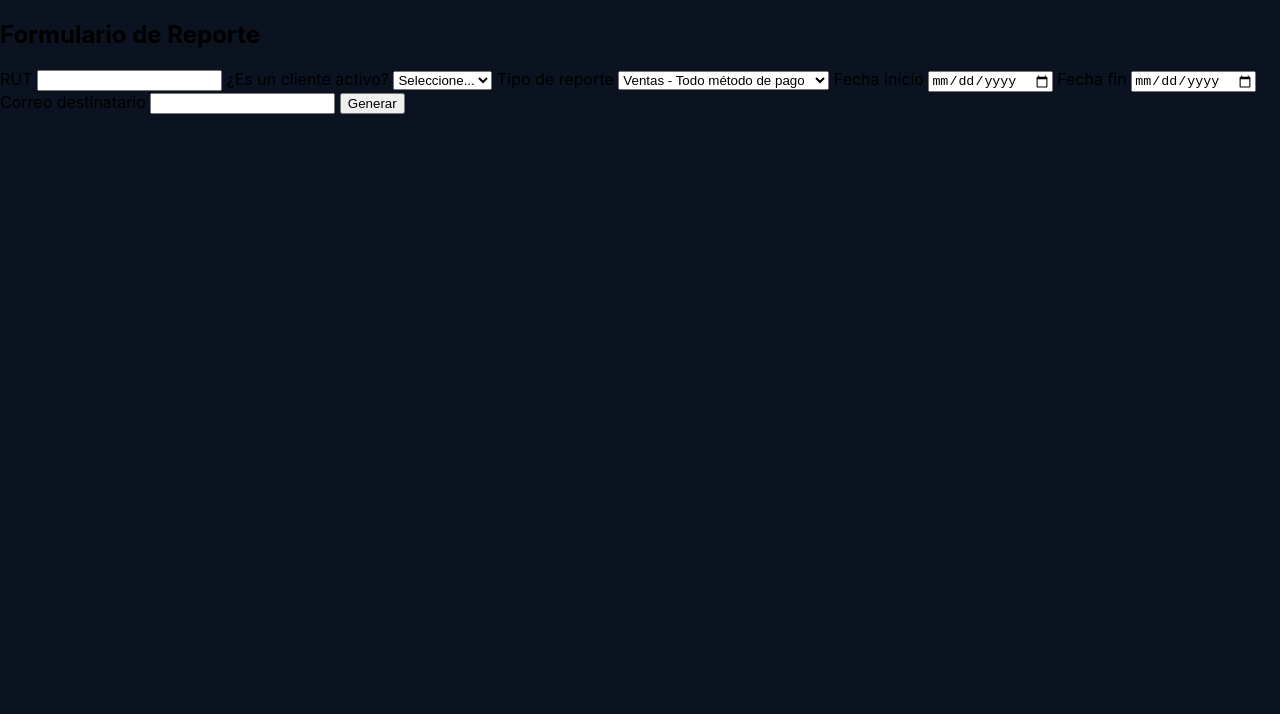
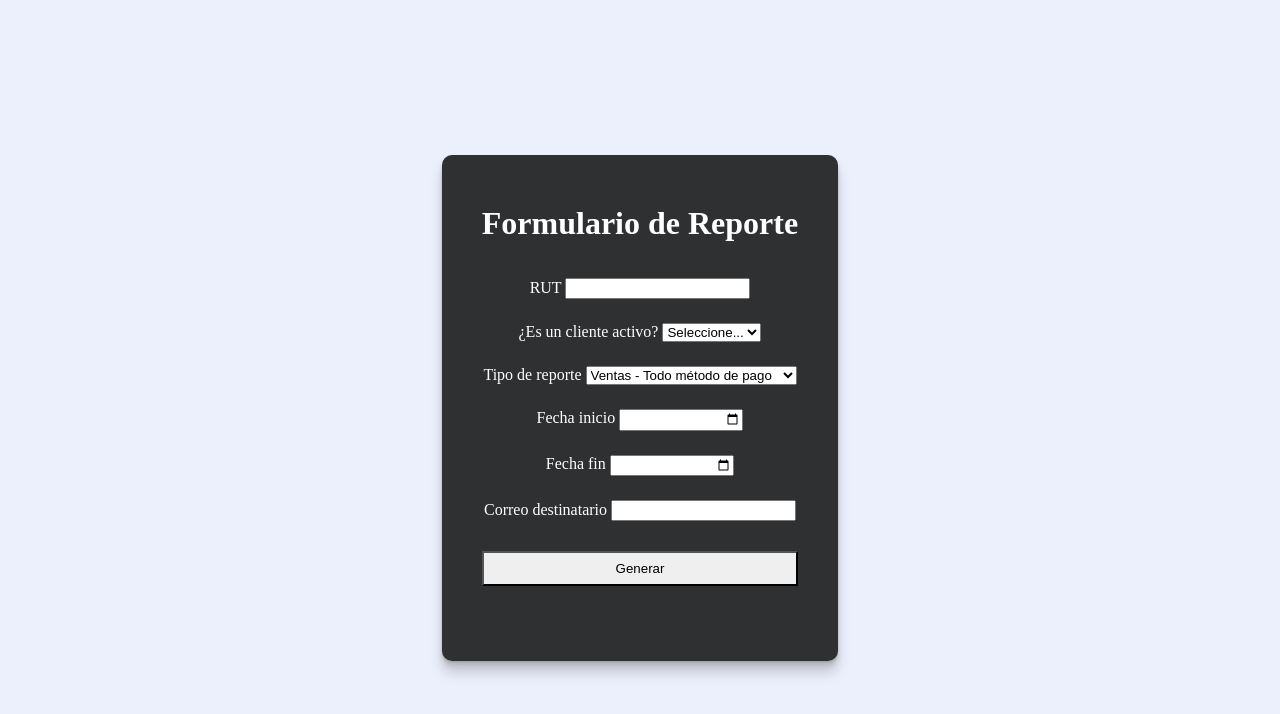
Before and after one commit to enricogrez-eng/reportform, a plain HTML site: page index.html in a window 1280 px wide. Drawn offline with Linux system fonts and the light colour scheme.

Commit message:
update to styles and index

```diff
--- a/index.html
+++ b/index.html
@@ -5,41 +5,40 @@
   <title>Generar Reporte</title>
   <link rel="stylesheet" href="styles.css" />
 </head>
-<body class="flex flex-col items-center justify-center h-screen dark bg-gray-900">
-  <div class="w-full max-w-md bg-gray-800 rounded-lg shadow-md p-6">
-    <h2 class="text-2xl font-bold text-gray-200 mb-4">Formulario de Reporte</h2>
-    <form id="reporteForm" class="flex flex-col">
+<body>
+  <form id="reporteForm" class="login-form">
+    <h1>Formulario de Reporte</h1>
 
-      <label class="text-sm mb-2 text-gray-200 cursor-pointer">RUT</label>
+    <div class="form-input-material">
+      <label for="rut">RUT</label>
       <input
         type="text"
         name="rut"
+        id="rut"
         required
-        class="bg-gray-700 text-gray-200 border-0 rounded-md p-2 mb-4
-               focus:bg-gray-600 focus:outline-none focus:ring-1
-               focus:ring-blue-500 transition ease-in-out duration-150"
+        autocomplete="off"
       />
+    </div>
 
-      <label class="text-sm mb-2 text-gray-200 cursor-pointer">¿Es un cliente activo?</label>
+    <div class="form-input-material">
+      <label for="cliente_activo">¿Es un cliente activo?</label>
       <select
         name="cliente_activo"
+        id="cliente_activo"
         required
-        class="bg-gray-700 text-gray-200 border-0 rounded-md p-2 mb-4
-               focus:bg-gray-600 focus:outline-none focus:ring-1
-               focus:ring-blue-500 transition ease-in-out duration-150"
       >
         <option value="">Seleccione...</option>
         <option value="si">Sí</option>
         <option value="no">No</option>
       </select>
+    </div>
 
-      <label class="text-sm mb-2 text-gray-200 cursor-pointer">Tipo de reporte</label>
+    <div class="form-input-material">
+      <label for="tipo_reporte">Tipo de reporte</label>
       <select
         name="tipo_reporte"
+        id="tipo_reporte"
         required
-        class="bg-gray-700 text-gray-200 border-0 rounded-md p-2 mb-4
-               focus:bg-gray-600 focus:outline-none focus:ring-1
-               focus:ring-blue-500 transition ease-in-out duration-150"
       >
         <option value="ventas_todos">Ventas - Todo método de pago</option>
         <option value="ventas_efectivo">Ventas - efectivo</option>
@@ -47,48 +46,48 @@
         <option value="documentos_sin_modelo">Ventas + sin modelo de emisión</option>
         <option value="boletas">Boletas</option>
       </select>
+    </div>
 
-      <label class="text-sm mb-2 text-gray-200 cursor-pointer">Fecha inicio</label>
+    <div class="form-input-material">
+      <label for="fecha_inicio">Fecha inicio</label>
       <input
         type="date"
         name="fecha_inicio"
+        id="fecha_inicio"
         required
-        class="bg-gray-700 text-gray-200 border-0 rounded-md p-2 mb-4
-               focus:bg-gray-600 focus:outline-none focus:ring-1
-               focus:ring-blue-500 transition ease-in-out duration-150"
       />
+    </div>
 
-      <label class="text-sm mb-2 text-gray-200 cursor-pointer">Fecha fin</label>
+    <div class="form-input-material">
+      <label for="fecha_fin">Fecha fin</label>
       <input
         type="date"
         name="fecha_fin"
+        id="fecha_fin"
         required
-        class="bg-gray-700 text-gray-200 border-0 rounded-md p-2 mb-4
-               focus:bg-gray-600 focus:outline-none focus:ring-1
-               focus:ring-blue-500 transition ease-in-out duration-150"
       />
+    </div>
 
-      <label class="text-sm mb-2 text-gray-200 cursor-pointer">Correo destinatario</label>
+    <div class="form-input-material">
+      <label for="correo_destinatario">Correo destinatario</label>
       <input
         type="email"
         name="correo_destinatario"
+        id="correo_destinatario"
         required
-        class="bg-gray-700 text-gray-200 border-0 rounded-md p-2 mb-4
-               focus:bg-gray-600 focus:outline-none focus:ring-1
-               focus:ring-blue-500 transition ease-in-out duration-150"
+        autocomplete="off"
       />
+    </div>
 
-      <button
-        type="submit"
-        class="bg-gradient-to-r from-indigo-500 to-blue-500 text-white font-bold py-2 px-4 rounded-md mt-4
-               hover:from-indigo-600 hover:to-blue-600 transition ease-in-out duration-150"
-      >
-        Generar
-      </button>
-    </form>
+    <button
+      type="submit"
+      class="btn"
+    >
+      Generar
+    </button>
 
-    <div id="message" class="mt-4 font-bold text-gray-200"></div>
-  </div>
+    <div id="message" style="margin-top: 16px; font-weight: bold;"></div>
+  </form>
 
   <script>
     document.getElementById("reporteForm").addEventListener("submit", async (e) => {
--- a/styles.css
+++ b/styles.css
@@ -1,104 +1,76 @@
-html, body {
-  height: 100%;
-  margin: 0;
-  padding: 0;
-  font-family: Inter, Arial, Helvetica, sans-serif;
-  background: #0b1220;
+body {
+  display: flex;
+  justify-content: center;
+  align-items: center;
+  min-height: 100vh;
+  background: #eceffc;
 }
 
-.login-box {
+.btn {
+  padding: 8px 20px;
+  border-radius: 0;
+  overflow: hidden;
+
+  &::before {
     position: absolute;
-  top: 50%;
-  left: 50%;
-  width: 400px;
-  padding: 40px;
-  transform: translate(-50%, -50%);
-  background: rgba(0,0,0,.5);
-  box-sizing: border-box;
-  box-shadow: 0 15px 25px rgba(0,0,0,.6);
-  border-radius: 10px;
+    content: "";
+    top: 0;
+    left: 0;
+    width: 100%;
+    height: 100%;
+    background: linear-gradient(
+      120deg,
+      transparent,
+      var(--primary-color),
+      transparent
+    );
+    transform: translateX(-100%);
+    transition: 0.6s;
   }
 
-.login-box h2 {
-  margin: 0 0 30px;
-  padding: 0;
-  color: #fff;
-  text-align: center;
+  &:hover {
+    background: transparent;
+    box-shadow: 0 0 20px 10px hsla(204, 70%, 53%, 0.5);
+
+    &::before {
+      transform: translateX(100%);
+    }
+  }
 }
 
-.login-box .user-box {
-  position: relative;
+.form-input-material {
+  --input-default-border-color: white;
+  --input-border-bottom-color: white;
+
+  input {
+    color: white;
+  }
 }
 
-.login-box .user-box input,
-.login-box .user-box select,
-.login-box .user-box textarea {
-  width: 100%;
-  padding: 10px 0;
-  font-size: 16px;
-  color: #fff;
-  margin-bottom: 30px;
-  border: none;
-  border-bottom: 1px solid #fff;
-  outline: none;
-  background: transparent;
-  resize: none;
+.login-form {
+  display: flex;
+  flex-direction: column;
+  align-items: center;
+  padding: 50px 40px;
+  color: white;
+  background: rgba(0, 0, 0, 0.8);
+  border-radius: 10px;
+  box-shadow: 0 0.4px 0.4px rgba(128, 128, 128, 0.109),
+    0 1px 1px rgba(128, 128, 128, 0.155),
+    0 2.1px 2.1px rgba(128, 128, 128, 0.195),
+    0 4.4px 4.4px rgba(128, 128, 128, 0.241),
+    0 12px 12px rgba(128, 128, 128, 0.35);
+
+  h1 {
+    margin: 0 0 24px 0;
   }
 
-.login-box .user-box label {
-  position: absolute;
-  top: 0;
-  left: 0;
-  padding: 10px 0;
-  font-size: 16px;
-  color: #fff;
-  pointer-events: none;
-  transition: .5s;
+  .form-input-material {
+    margin: 12px 0;
   }
 
-.login-box .user-box input:focus ~ label,
-.login-box .user-box input:valid ~ label,
-.login-box .user-box select:focus ~ label,
-.login-box .user-box select:valid ~ label,
-.login-box .user-box textarea:focus ~ label,
-.login-box .user-box textarea:valid ~ label {
-  top: -20px;
-  left: 0;
-  color: #03e9f4;
-  font-size: 12px;
+  .btn {
+    width: 100%;
+    margin: 18px 0 9px 0;
   }
-
-.login-box form button,
-.login-box form a[type="submit"] {
-  position: relative;
-  display: inline-block;
-  padding: 10px 20px;
-  color: #03e9f4;
-  background: transparent;
-  font-size: 16px;
-  text-decoration: none;
-  text-transform: uppercase;
-  overflow: hidden;
-  border: 1px solid #03e9f4;
-  border-radius: 4px;
-  transition: .5s;
-  margin-top: 20px;
-  letter-spacing: 4px;
-  cursor: pointer;
 }
-
-.login-box form button:hover,
-.login-box form a[type="submit"]:hover {
-  background: #03e9f4;
-  color: #0b1220;
-  box-shadow: 0 0 10px #03e9f4, 0 0 40px #03e9f4, 0 0 80px #03e9f4;
-  border: 1px solid #03e9f4;
-}
-
-#message {
-  margin-top: 16px;
-  font-weight: 700;
-  color: #e5e7eb;
-  min-height: 1.2em;
-  text-align: center;
-}
```
Lines whose indentation alone changed are shown as unchanged.
